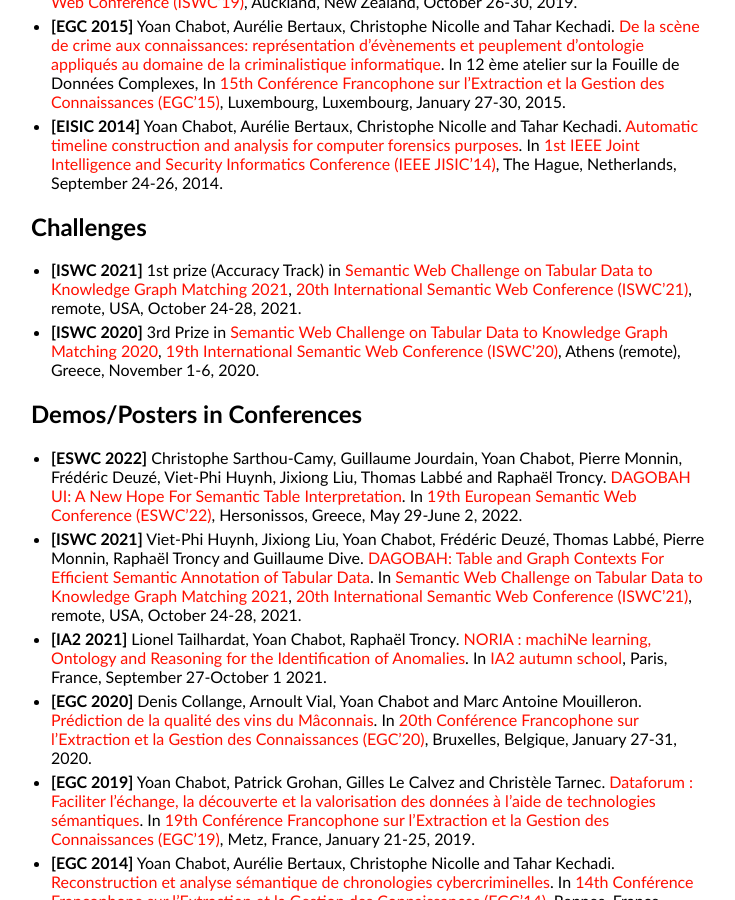
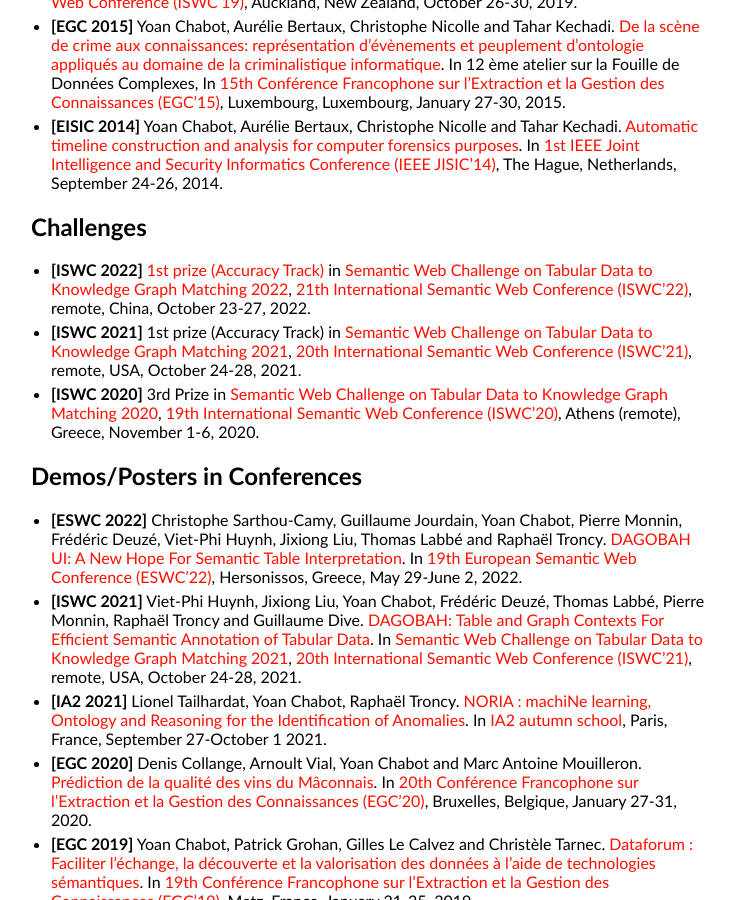
Before and after one commit to yoanchabot/yoanchabot.github.io, a Jekyll site: the page built from publications.md, in a window 1280 px wide and 900 px high, scrolled down 1033 px. Shown: the whole window, without its empty margins (259-994 px from the left). Built offline with Jekyll 4.4.1, drawn with Linux system fonts in a browser that asks for light colours.

Commit message:
Update publications.md

```diff
--- a/publications.md
+++ b/publications.md
@@ -21,7 +21,7 @@
 * <b id="eisic_2014">[EISIC 2014]</b> Yoan Chabot, Aurélie Bertaux, Christophe Nicolle and Tahar Kechadi. [Automatic timeline construction and analysis for computer forensics purposes](https://github.com/yoanchabot/papers/raw/main/chabot2014b.pdf). In [1st IEEE Joint Intelligence and Security Informatics Conference (IEEE JISIC'14)](http://www.eisic.eu/eisic2014/), The Hague, Netherlands, September 24-26, 2014.
 
 ## Challenges
-
+* <b id="iswc_2022_b">[ISWC 2022]</b> [1st prize (Accuracy Track)](https://github.com/yoanchabot/papers/raw/main/dagobah-certificate-2022.pdf) in [Semantic Web Challenge on Tabular Data to Knowledge Graph Matching 2022](https://sem-tab-challenge.github.io/2022/), [21th International Semantic Web Conference (ISWC'22)](https://iswc2021.semanticweb.org/), remote, China, October 23-27, 2022.
 * <b id="iswc_2021_b">[ISWC 2021]</b> 1st prize (Accuracy Track) in [Semantic Web Challenge on Tabular Data to Knowledge Graph Matching 2021](http://www.cs.ox.ac.uk/isg/challenges/sem-tab/2021/index.html), [20th International Semantic Web Conference (ISWC'21)](https://iswc2021.semanticweb.org/), remote, USA, October 24-28, 2021.
 * <b id="iswc_2020">[ISWC 2020]</b> 3rd Prize in [Semantic Web Challenge on Tabular Data to Knowledge Graph Matching 2020](http://www.cs.ox.ac.uk/isg/challenges/sem-tab/2020/index.html/), [19th International Semantic Web Conference (ISWC'20)](https://iswc2020.semanticweb.org/), Athens (remote), Greece, November 1-6, 2020.
 
```
